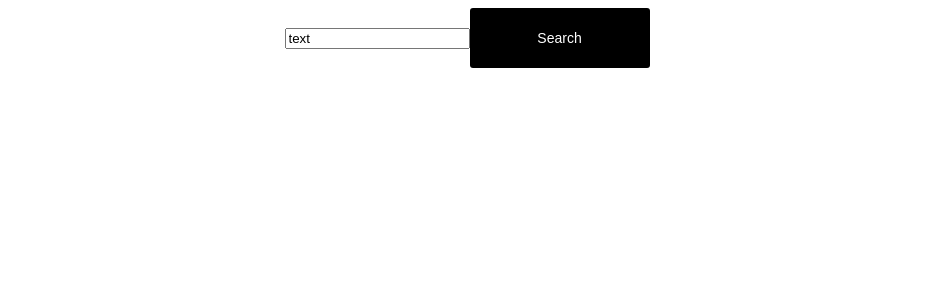
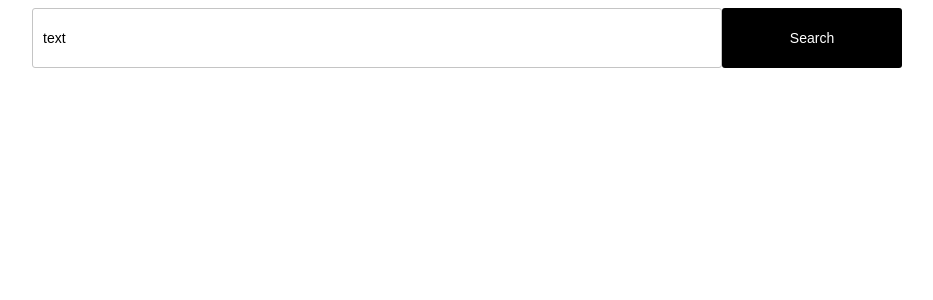
Before and after one commit to OlgaStrelk/searchReact, a React (Create React App) app: page / in a window 1280 px wide. Shown: the top 300 px of the page, without its empty margins (173-1106 px from the left). Built offline with nearby package versions, Linux system fonts and the light colour scheme.

Commit message:
feat input styles

```diff
--- a/src/components/App.js
+++ b/src/components/App.js
@@ -1,5 +1,5 @@
 import React, { useState } from "react";
-import "./App.css";
+import "../styles/App.css";
 
 import Input from "./Input";
 import Form from "./Form";
--- a/src/index.css
+++ b/src/index.css
@@ -1 +1,2 @@
-@import url('./components/Button.css');
+@import url('./styles/Button.css');
+@import url('./styles/Input.css');
--- /dev/null
+++ b/src/styles/Input.css
@@ -0,0 +1,24 @@
+.Input {
+    padding-left: 10px;
+    color: #000;
+    box-sizing: border-box;
+    width: 100%;
+    max-width: 690px;
+    height: 60px;
+    font-size: 14px;
+    border: 1px solid #c4c4c4;
+    border-radius: 3px;
+  }
+
+  ::placeholder { /* Chrome, Firefox, Opera, Safari 10.1+ */
+    color: #767676;
+    opacity: 1; /* Firefox */
+  }
+
+  :-ms-input-placeholder { /* Internet Explorer 10-11 */
+    color:#767676;
+  }
+
+  ::-ms-input-placeholder { /* Microsoft Edge */
+    color:#767676;
+  }
```
Also changed, not shown: src/styles/App.css (renamed from src/components/App.css), src/styles/Button.css (renamed from src/components/Button.css).
